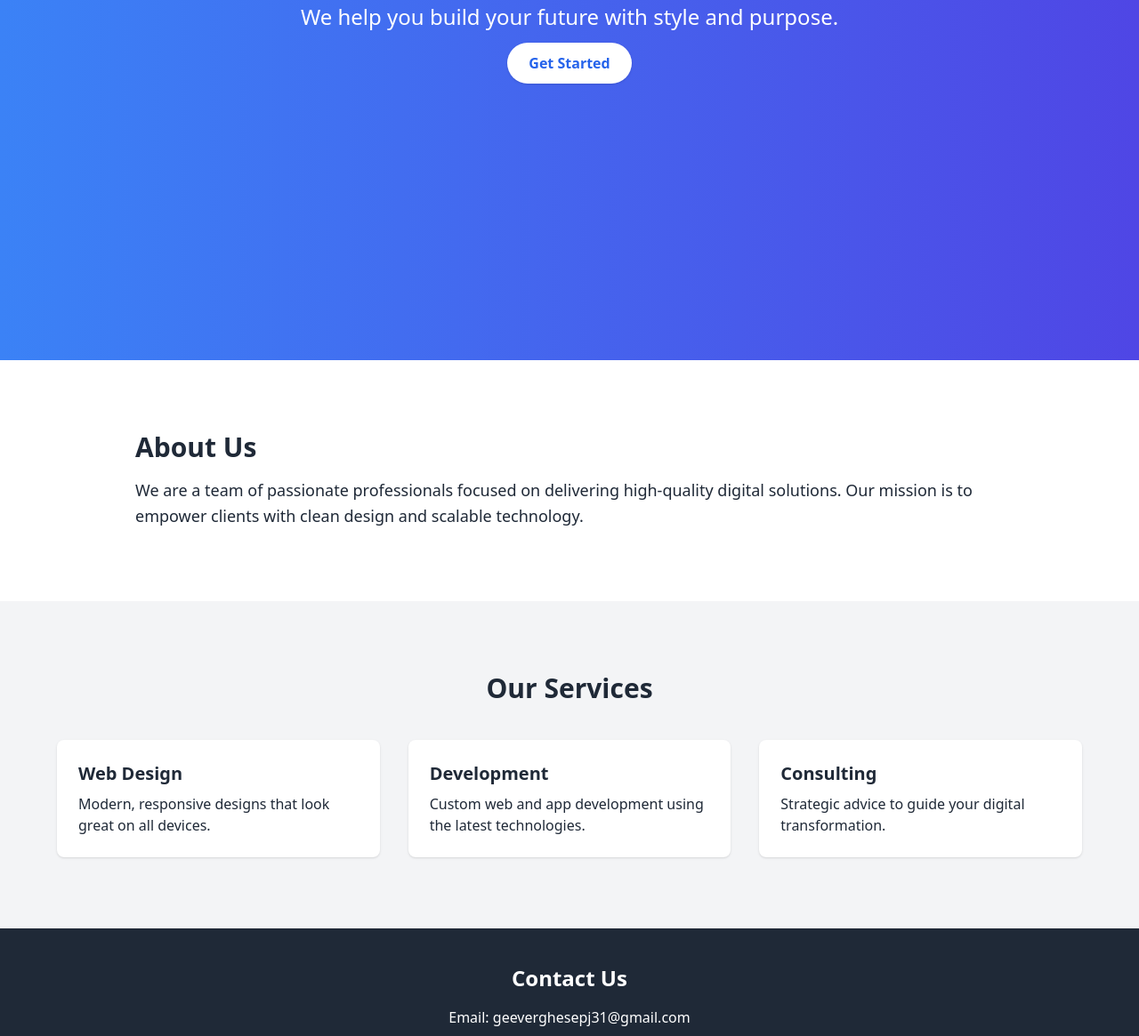
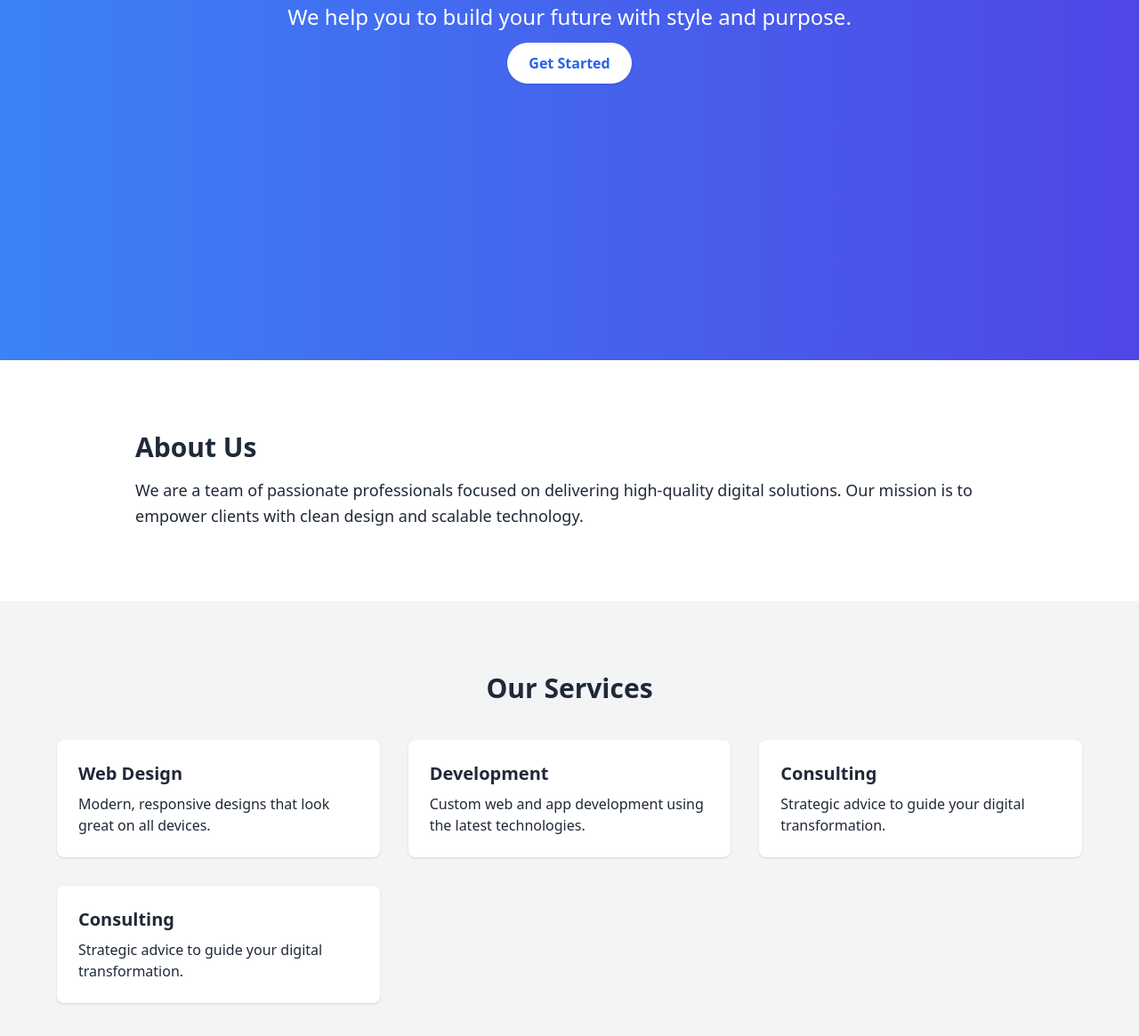
Before and after one commit to geepauljoby/geepauljoby.github.io, a plain HTML site: page index.html in a window 1280 px wide. Shown: the part 395-1560 px from the top of the page at 89% size. Drawn offline with nearby package versions, Linux system fonts and the light colour scheme.

Commit message:
[UPDT] Index.html.

```diff
--- a/index.html
+++ b/index.html
@@ -12,7 +12,7 @@
   <section class="min-h-screen flex items-center justify-center bg-gradient-to-r from-blue-500 to-indigo-600 text-white">
     <div class="text-center px-6">
       <h1 class="text-4xl md:text-6xl font-bold mb-4">Welcome to My Website</h1>
-      <p class="text-xl md:text-2xl mb-6">We help you build your future with style and purpose.</p>
+      <p class="text-xl md:text-2xl mb-6">We help you to build your future with style and purpose.</p>
       <a href="#contact" class="bg-white text-blue-600 font-semibold px-6 py-3 rounded-full shadow hover:bg-gray-100 transition">
         Get Started
       </a>
@@ -45,6 +45,9 @@
           <h3 class="text-xl font-semibold mb-2">Consulting</h3>
           <p>Strategic advice to guide your digital transformation.</p>
         </div>
+        <div class="bg-white p-6 rounded-lg shadow">
+          <h3 class="text-xl font-semibold mb-2">Consulting</h3>
+          <p>Strategic advice to guide your digital transformation.</p>
       </div>
     </div>
   </section>
```
